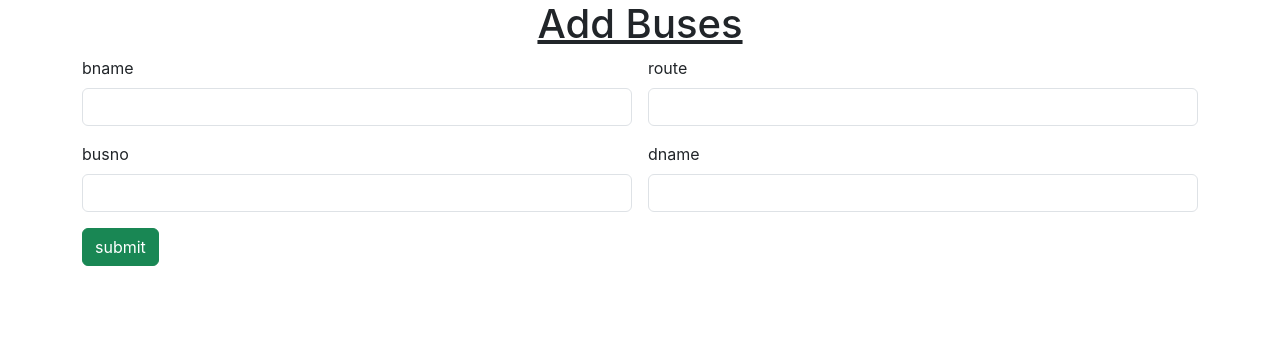
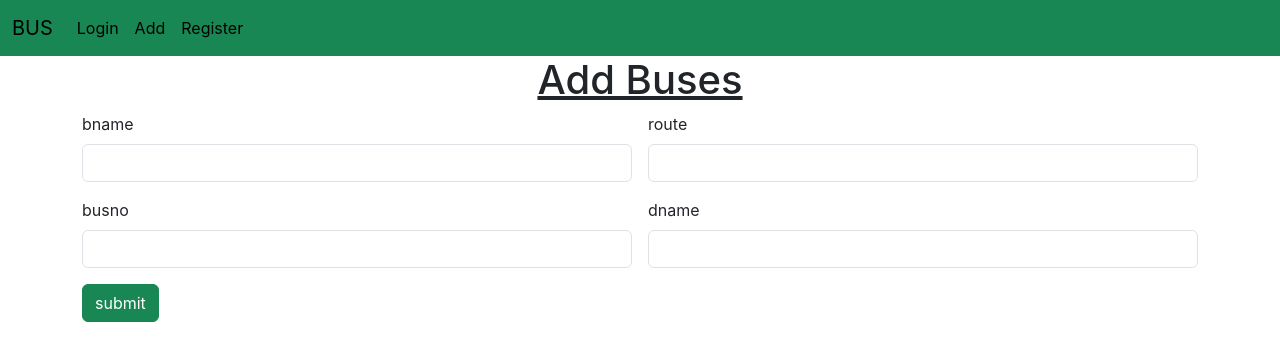
Before and after one commit to bhag2027/busapp-react, a React (Create React App) app: page /add in a window 1280 px wide. Shown: the top 360 px of the page. Built offline with nearby package versions, Linux system fonts and the light colour scheme.

Commit message:
project completed

```diff
--- a/src/App.js
+++ b/src/App.js
@@ -14,6 +14,7 @@
      <Route path='/add' element={<AddBus/>}/>
       <Route path='/reg' element={<AddUser/>}/>
 
+
      </Routes>
      </BrowserRouter>
     </div>
--- a/src/components.jsx/AddBus.jsx
+++ b/src/components.jsx/AddBus.jsx
@@ -1,5 +1,6 @@
 import axios from 'axios'
 import React, { useState } from 'react'
+import NavBar from './NavBar'
 
 const AddBus = () => {
 
@@ -36,6 +37,7 @@
 }
   return (
     <div>
+        <NavBar/>
        <h1 align="center"><u>Add Buses</u></h1>
         <div className="container">
             <div className="row">
--- a/src/components.jsx/AddUser.jsx
+++ b/src/components.jsx/AddUser.jsx
@@ -1,6 +1,7 @@
 import axios from 'axios'
 import React, { useState } from 'react'
 import { Link } from 'react-router-dom'
+import NavBar from './NavBar'
 
 const AddUser = () => {
 
@@ -42,6 +43,7 @@
   }
   return (
     <div>
+        <NavBar/>
            <h1 align="center"><u>REGISTER</u></h1>
         <div className="container">
           <div className="row">
--- a/src/components.jsx/LoginUser.jsx
+++ b/src/components.jsx/LoginUser.jsx
@@ -1,6 +1,7 @@
 import axios from 'axios'
 import React, { useState } from 'react'
 import { Link } from 'react-router-dom'
+import NavBar from './NavBar'
 
 const LoginUser = () => {
 
@@ -36,6 +37,7 @@
   }
   return (
     <div>
+
            <h1 align="center"><u>SIGNIN</u></h1>
             <div className="container">
                 <div class="card" >
--- /dev/null
+++ b/src/components.jsx/NavBar.jsx
@@ -0,0 +1,29 @@
+import React from 'react'
+import { Link } from 'react-router-dom'
+
+const NavBar = () => {
+  return (
+    <div>
+         <nav class="navbar navbar-expand-lg bg-success">
+  <div class="container-fluid">
+    <a class="navbar-brand" href="#">BUS</a>
+    <button class="navbar-toggler" type="button" data-bs-toggle="collapse" data-bs-target="#navbarNavAltMarkup" aria-controls="navbarNavAltMarkup" aria-expanded="false" aria-label="Toggle navigation">
+      <span class="navbar-toggler-icon"></span>
+    </button>
+    <div class="collapse navbar-collapse" id="navbarNavAltMarkup">
+      <div class="navbar-nav">
+      <Link class="nav-link active" aria-current="page" to="/">Login</Link>
+        <Link class="nav-link active" aria-current="page" to="/add">Add </Link>
+        <Link class="nav-link active" aria-current="page" to="/reg">Register </Link>
+
+
+
+      </div>
+    </div>
+  </div>
+</nav>
+    </div>
+  )
+}
+
+export default NavBar
```
